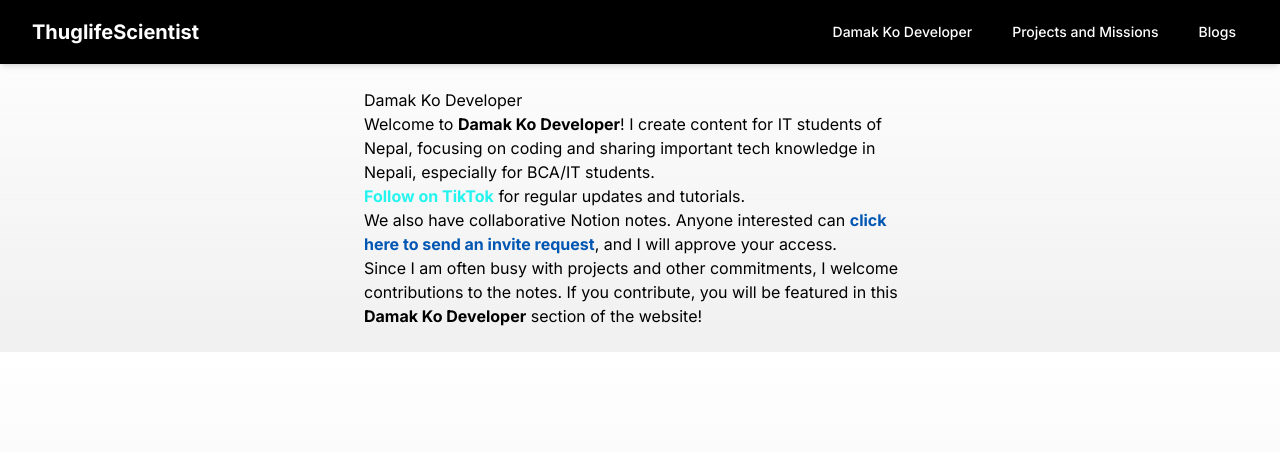
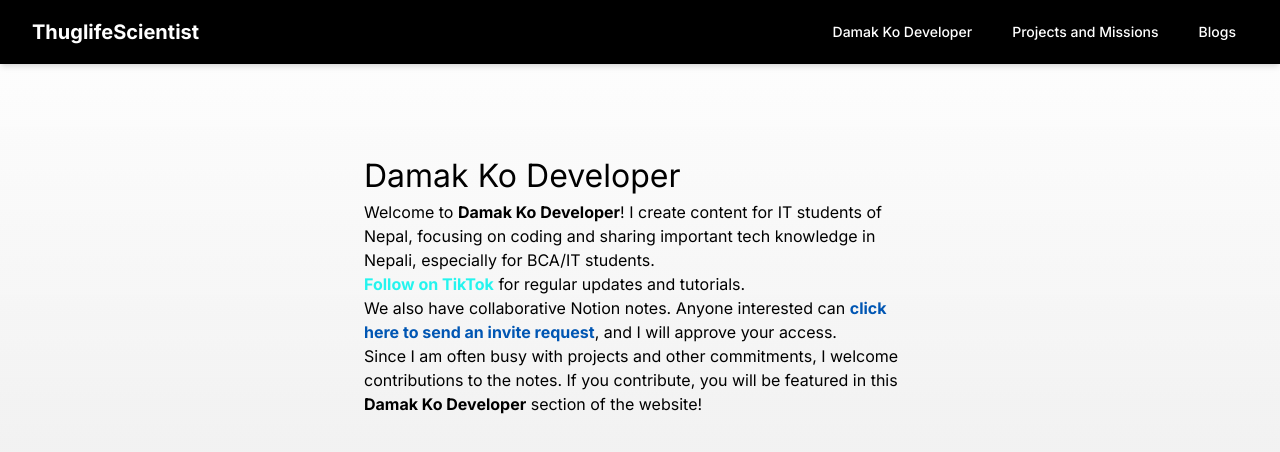
Before and after one commit to Thuglifescientist2018/thuglifescientist.tech, a Next.js app: page /damak-ko-developer in a window 1280 px wide. Shown: the top 452 px of the page. Built offline with nearby package versions, Linux system fonts and the light colour scheme.

Commit message:
adjusted the page according to the sticky top navbar with some padding

```diff
--- a/app/damak-ko-developer/page.tsx
+++ b/app/damak-ko-developer/page.tsx
@@ -30,8 +30,8 @@ export const metadata = {
 
 export default function DamakKoDeveloper() {
   return (
-    <div style={{ maxWidth: 600, margin: "0 auto", padding: 24 }}>
-      <h1>Damak Ko Developer</h1>
+    <div style={{ maxWidth: 600, margin: "4rem auto", padding: 24 }}>
+      <h1 style={{fontSize: "2rem"}}>Damak Ko Developer</h1>
       <p>
         Welcome to <strong>Damak Ko Developer</strong>! I create content for IT
         students of Nepal, focusing on coding and sharing important tech
```
